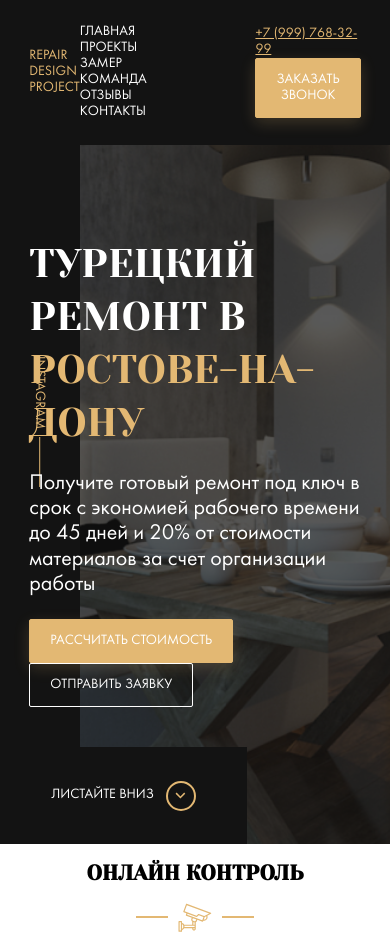
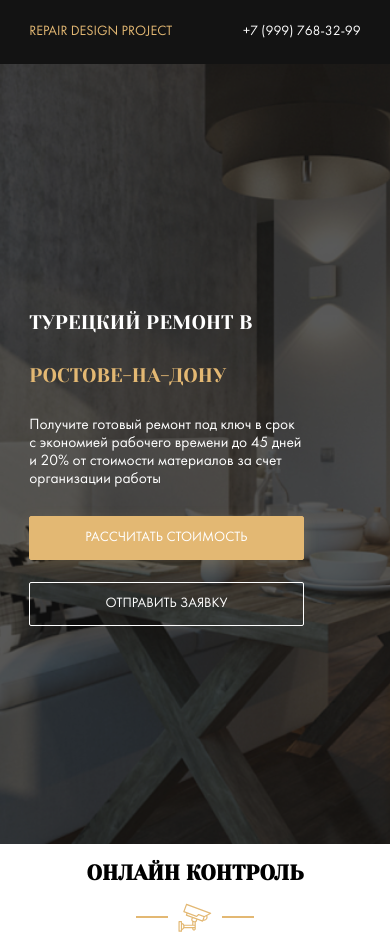
Before and after one commit to Mobydi86/Lesson_18, a website: page index.html in a window 390 px wide. Drawn offline with Linux system fonts and the light colour scheme; files whose address does not match are found by name.

Commit message:
refact: make responsive layout for header and hero

```diff
--- /dev/null
+++ b/sass/_media.sass
@@ -0,0 +1,40 @@
+@media screen and ( max-width: 1200px )
+  html
+    font-size: 12px
+  .nav
+    &__item
+      margin-right: 1rem
+@media screen and ( max-width: 992px )
+  .nav
+    display: none
+  .hero
+    &__instagram
+      display: none
+    &__content
+      margin-left: 0
+@media screen and ( max-width: 570px )
+  .contacts
+    &__phone
+      margin-right: 0
+      color: $light
+      text-decoration: none
+    &__button
+      display: none
+  .title
+    font-size: 1.64rem
+  .hero
+    &__scroll-down
+      display: none
+    &__content
+      max-width: 22.86rem
+    &__text
+      font-size: 1.29rem
+      margin-bottom: 2.28rem
+    &__button
+      display: block
+      min-width: 22.86rem
+      margin-bottom: 1.85rem
+@media screen and (max-height: 570px )
+ .hero
+   &__scroll-down
+     display: none
--- a/sass/_settings.sass
+++ b/sass/_settings.sass
@@ -1,6 +1,7 @@
 *, *:before, *:after
   box-sizing: border-box
-
+html
+  font-size: 14px
 body
   font-family: 'Futura Book', sans-serif
   font-size: 14px
--- a/sass/style.sass
+++ b/sass/style.sass
@@ -7,3 +7,4 @@
 @import 'templates/header'
 @import 'templates/hero'
 @import 'templates/control'
+@import 'media'
--- a/sass/templates/_hero.sass
+++ b/sass/templates/_hero.sass
@@ -19,6 +19,7 @@
   &__content
     position: relative
     max-width: 670px
+    margin-left: 60px
   &__text
     font-size: 22px
     max-width: 500px
@@ -37,8 +38,8 @@
     align-items: center
     left: 0
     bottom: 0
-    min-width: 247px
-    min-height: 97px
+    min-width: 17.6rem
+    min-height: 6.92rem
     background-color: $dark
     text-transform: uppercase
     text-decoration: none
```
Also changed, not shown: css/media.css (added), css/style.css.
